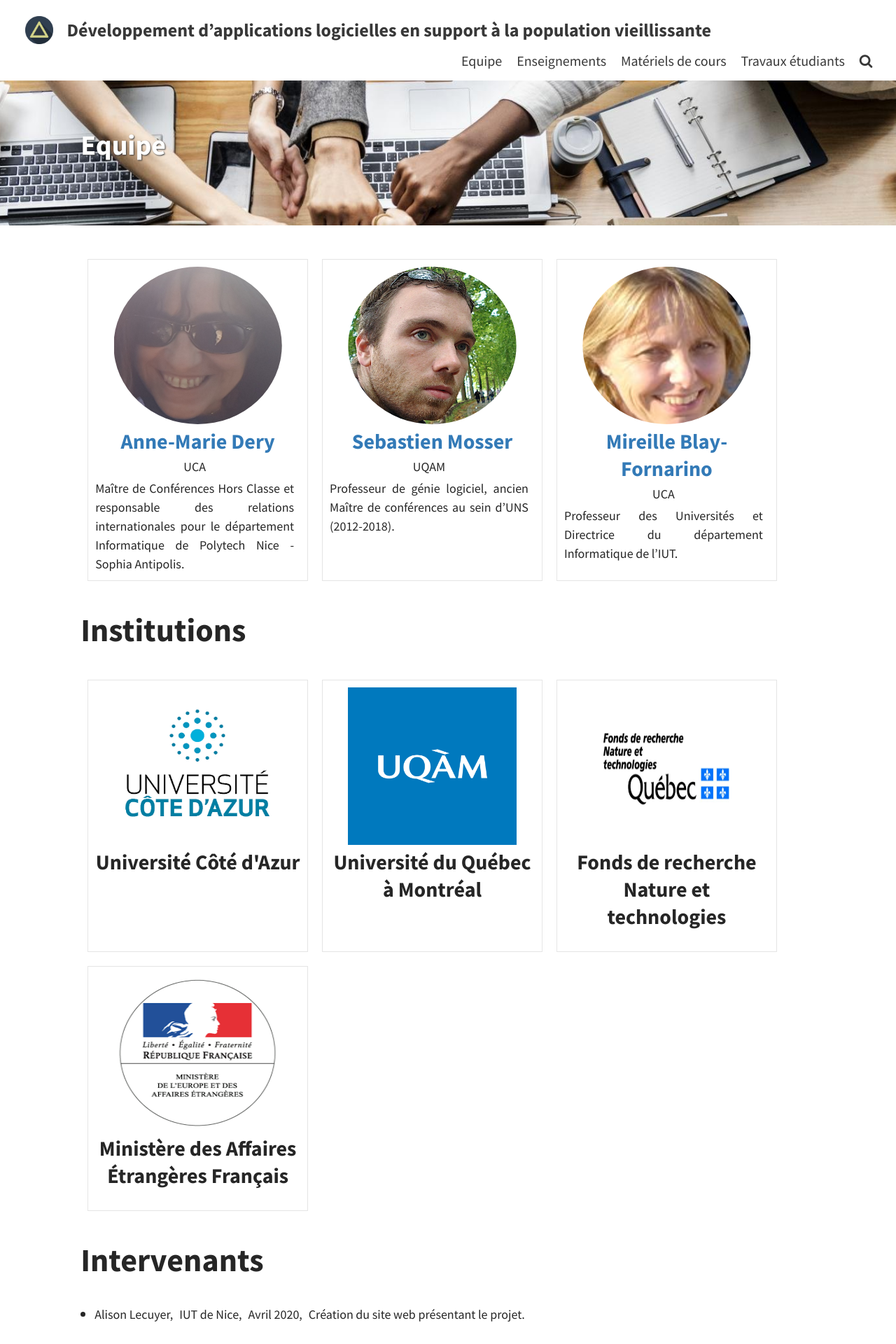
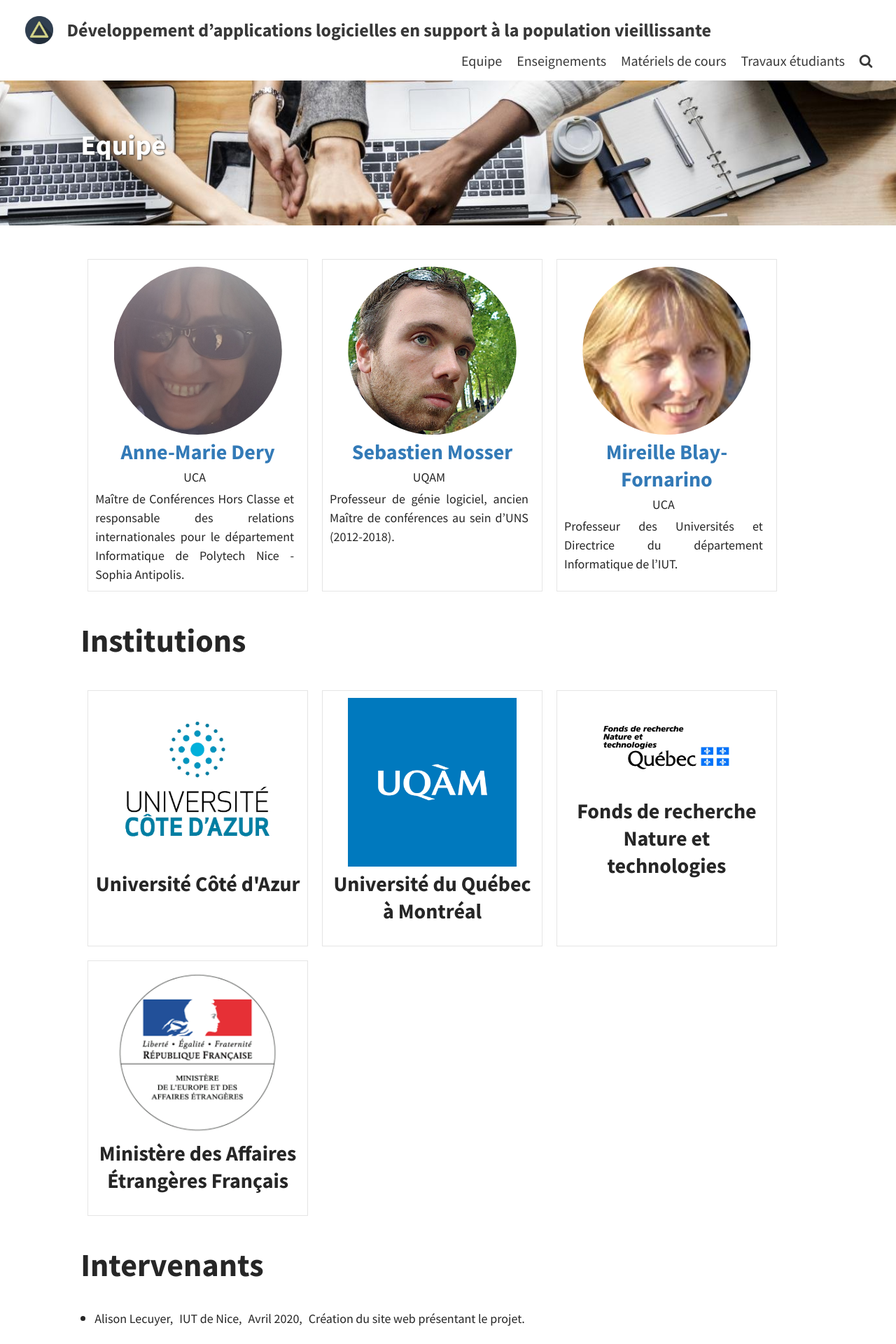
Before and after one commit to ace-design/champlain, a Jekyll site: the page built from pages/aequipe.md, in a window 1280 px wide. Shown: the top 1920 px of the page at 70% size. Built offline with Jekyll 4.4.1, drawn with Linux system fonts in a browser that asks for light colours.

Commit message:
Arrangement photos de l'équipe

```diff
--- a/_sass/includes/_equipe.scss
+++ b/_sass/includes/_equipe.scss
@@ -1,16 +1,12 @@
 img.member-photo {
-    height:15em;
-    width:15em;
-    min-height: 100px;
-    max-height: 225px;
+    width:20em;
+    height:auto;
     border-radius: 100%;
 }
 
 img.institution-photo {
-    height:15em;
-    width:15em;
-    min-height: 100px;
-    max-height: 225px;
+    width:20em;
+    height:auto;
 }
 
 .member-name {
```
